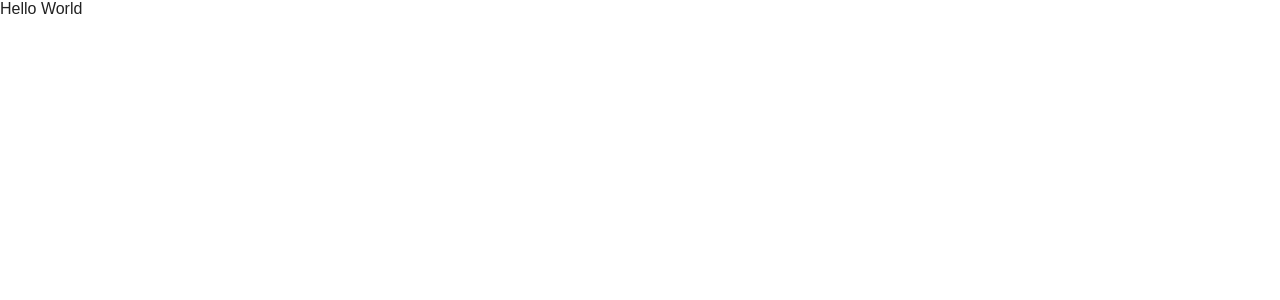
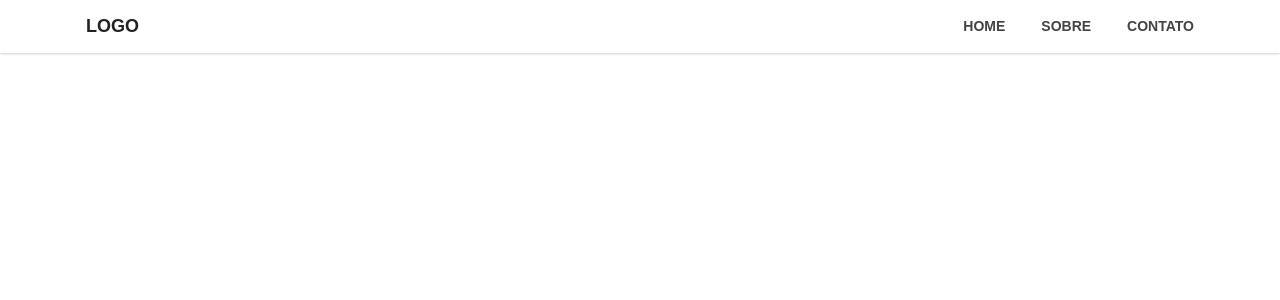
Before and after one commit to mikaelmessias/react-ts-boilerplate, a React (Create React App) app: page / in a window 1280 px wide. Shown: the top 300 px of the page. Built offline with nearby package versions, Linux system fonts and the light colour scheme; the HTML template or start-up script is replaced by a standard one.

Commit message:
Add Navbar component
Signed-off-by: Mikael Messias <mikaelmessias@outlook.com>

```diff
--- /dev/null
+++ b/src/components/Navbar/Props.ts
@@ -0,0 +1,6 @@
+import Link from 'types/Link';
+
+export default interface NavbarProps {
+  title?: string;
+  links?: Link[];
+}
--- /dev/null
+++ b/src/components/Navbar/index.tsx
@@ -0,0 +1,69 @@
+import React, { FunctionComponent, useState } from 'react';
+import { FaBars, FaTimesCircle } from 'react-icons/fa';
+import Icon from 'types/Icon';
+import Props from './Props';
+import * as S from './styles';
+
+const Navbar: FunctionComponent<Props> = (props: Props) => {
+  const { title, links } = props;
+
+  const [navclass, setNavclass] = useState<string>('');
+  const [icon, setIcon] = useState<Icon>({
+    classname: '',
+    element: <FaBars />,
+  });
+
+  function handleNavDisplay() {
+    let classname = 'hide';
+    let element: JSX.Element = <FaBars />;
+
+    if (navclass !== 'show') {
+      classname = 'show';
+      element = <FaTimesCircle />;
+    }
+
+    setIcon({ classname, element });
+    setNavclass(classname);
+  }
+
+  return (
+    <S.ContainerFluid>
+      <S.Row>
+        <S.Logo
+          grow="1"
+        >
+          {title}
+        </S.Logo>
+
+        <S.Nav
+          grow="1"
+          className={navclass}
+        >
+          {links?.map(({ label, active, ...rest }) => (
+            <S.Link
+              key={label}
+              className={active ? 'active' : ''}
+              {...rest}
+            >
+              <div className="nav-item">
+                {label}
+              </div>
+            </S.Link>
+          ))}
+        </S.Nav>
+
+        <S.NavDisplaySwitch
+          grow="0"
+          onClick={handleNavDisplay}
+          className={icon.classname}
+          alignItems="center"
+          justifyContent="center"
+        >
+          {icon.element}
+        </S.NavDisplaySwitch>
+      </S.Row>
+    </S.ContainerFluid>
+  );
+};
+
+export default Navbar;
--- /dev/null
+++ b/src/components/Navbar/styles/index.ts
@@ -0,0 +1,134 @@
+import { Link as RouterLink } from 'react-router-dom';
+import styled from 'styled-components';
+import FlexType from 'styles/flex';
+import { border } from 'styles/sizes';
+import { padding, margin } from 'styles/spaces';
+import * as Breakpoint from 'styles/template/breakpoints';
+import * as theme from 'styles/theme';
+import keyframes from './keyframes';
+
+export const ContainerFluid = styled.div`
+  ${Breakpoint.Fluid};
+  background-color: ${theme.background.white};
+  box-shadow: 0px 0px 3px ${theme.shadow.gray};
+`;
+
+export const Row = styled.header`
+  ${FlexType.Container};
+  ${Breakpoint.ExtraLarge};
+`;
+
+export const Logo = styled.div`
+  ${FlexType.Hybrid};
+  align-items: center;
+  z-index: 1;
+  padding: ${padding.box.min} ${padding.box.max};
+  background-color: ${theme.background.white};
+  font-size: 18px;
+  text-transform: uppercase;
+  font-weight: 600;
+
+  @media(min-width: 768px) {
+    padding: ${padding.box.min};
+  }
+`;
+
+export const Nav = styled.nav`
+  ${FlexType.Hybrid};
+  flex-direction: column;
+  width: 100%;
+  position: absolute;
+  top: -260px;
+  z-index: 0;
+  text-align: center;
+  background-color: ${theme.background.white};
+  border-top: 1px solid ${theme.border.gray};
+  border-bottom: 1px solid ${theme.border.gray};
+
+  &.show {
+    animation: ${keyframes.nav.show} 0.3s;
+    top: 72px;
+  }
+
+  &.hide{
+    animation: ${keyframes.nav.hide} 0.3s;
+    top: -260px;
+  }
+
+  @media(min-width: 768px) {
+    /* Reset */
+    position: initial;
+    width: initial;
+    z-index: auto;
+    top: 0px;
+    border-top: 0;
+    border-bottom: 0;
+    box-shadow: none;
+    /* Definições */
+    flex-direction: row;
+    justify-content: flex-end;
+    align-items: stretch;
+  }
+`;
+
+export const Link = styled(RouterLink)`
+  padding: ${padding.nav.vertical} 0;
+  transition: background-color 0.1s, color 0.1s;
+  background-color: ${theme.background.white};
+  color: ${theme.link.gray};
+  text-transform: uppercase;
+  font-weight: 600;
+  font-size: 14px;
+
+  &:not(:first-child) {
+    border-top: ${border.inner} solid ${theme.border.gray};
+  }
+
+  &:hover,
+  &:hover.active {
+    color: white;
+    background-color: ${theme.background.gray};
+  }
+
+  &.active {
+    color: ${theme.link.gray};
+  }
+
+  @media(min-width: 768px) {
+    padding: 0 ${padding.nav.horizontal};
+
+    .nav-item {
+      display: flex;
+      height: 100%;
+      align-items: center;
+    }
+
+    &:not(:first-child) {
+      border-top: unset;
+    }
+
+    &:not(:last-child){
+      margin-right: ${margin.nav.horizontal};
+    }
+  }
+`;
+
+export const NavDisplaySwitch = styled.button`
+  ${FlexType.Hybrid}
+  z-index: 1;
+  padding: ${padding.nav.switch.vertical} ${padding.nav.switch.horizontal};
+  font-weight: 900;
+  background-color: ${theme.background.white};
+  transition: background-color 0.2s, color 0.2s;
+  font-size: 24px;
+
+  &.show {
+    color: white;
+    background-color: ${theme.background.gray};
+  }
+
+  @media (min-width: 768px) {
+    display: none;
+    z-index: auto;
+  }
+`;
--- /dev/null
+++ b/src/components/Navbar/styles/keyframes.ts
@@ -0,0 +1,23 @@
+import { keyframes } from 'styled-components';
+
+const nav = {
+  show: keyframes`
+    from {
+      top: -260px;
+    }
+    to: {
+      top: 52px;
+    }
+  `,
+
+  hide: keyframes`
+    from {
+      top: 50px;
+    }
+    to: {
+      top: -260px;
+    }
+  `,
+};
+
+export default { nav };
--- a/src/pages/Home/index.tsx
+++ b/src/pages/Home/index.tsx
@@ -1,7 +1,19 @@
 import React, { FunctionComponent } from 'react';
+import Link from 'types/Link';
+import Navbar from 'components/Navbar';
 
-const Home: FunctionComponent = () => (
-  <h1>Hello World</h1>
-);
+const Home: FunctionComponent = () => {
+  const links: Link[] = [
+    { to: '/', label: 'Home', active: false },
+    { to: '/sobre', label: 'Sobre', active: false },
+    { to: '/contato', label: 'Contato', active: false },
+  ];
+
+  return (
+    <>
+      <Navbar title="Logo" links={links} />
+    </>
+  );
+};
 
 export default Home;
```
Also changed, not shown: src/styles/flex/components.ts (+5 -5 lines).
